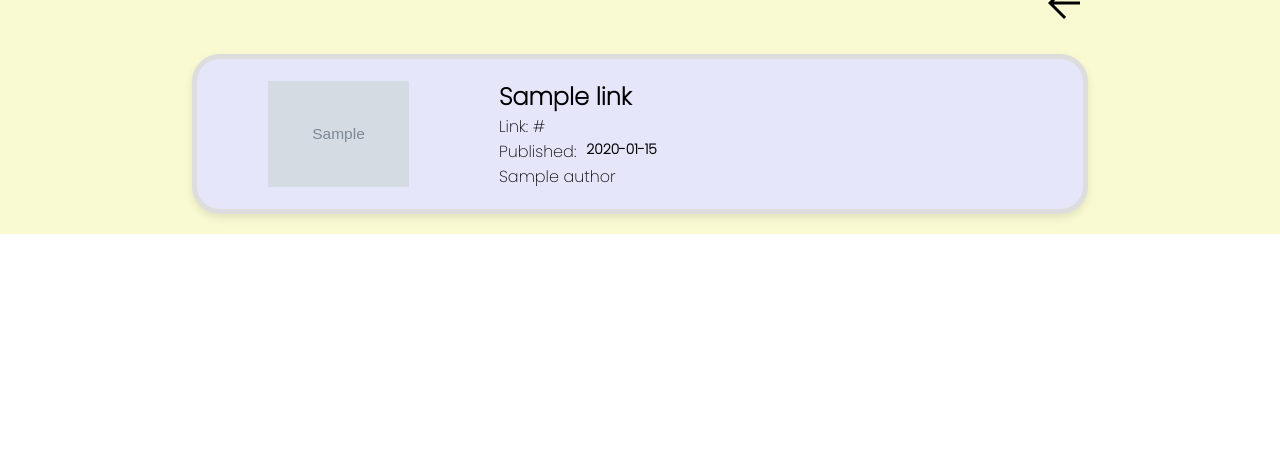
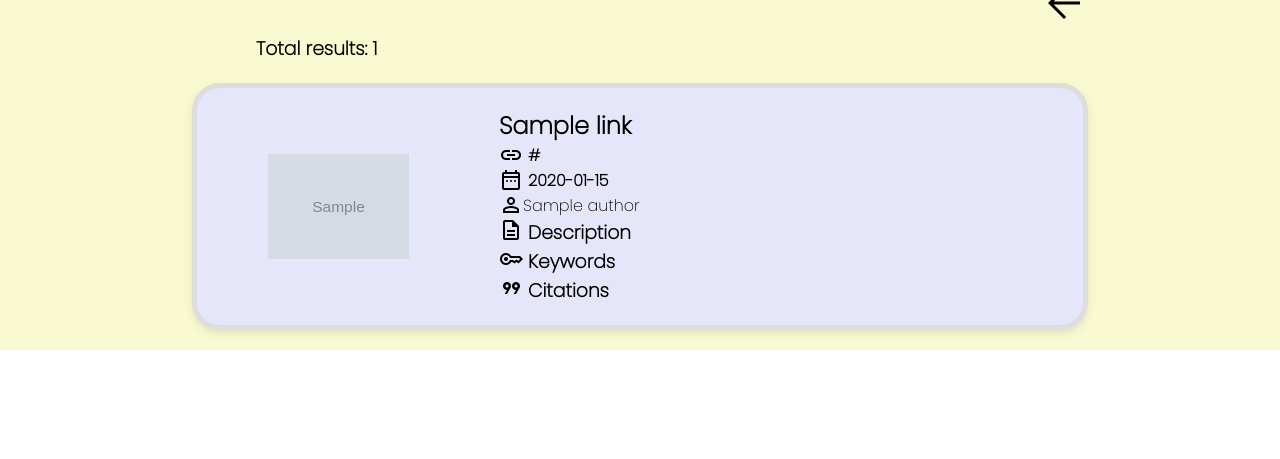
Before and after one commit to Fskobla/Diplomovka, a Flask app: template app/templates/literature.html in a window 1280 px wide. Shown: the part 341-800 px from the top of the page. Run offline with Flask 3, Linux system fonts and the light colour scheme; the template is opened without the code that fills it: values that come from a table or form of the project are taken from there, others are empty; tables that the repository leaves empty hold one stand-in row (values such as "Sample post"); grey boxes marked "Sample" are stand-in pictures.

Commit message:
Update UI design + created page 404

```diff
--- a/app/static/css/style.css
+++ b/app/static/css/style.css
@@ -147,6 +147,12 @@
     transform: scale(1.1);
 }
 
+.search-informations-result{
+    display: flex;
+    width: 60%;
+    margin: auto;
+}
+
 /* LITERATURE CARD */
 .card-container {
     display: flex;
@@ -179,8 +185,9 @@
 
 .article-image {
     width: 50%;
+    max-height: 300px;
     object-fit: cover;
-    margin: auto;
+    margin: 20px auto;
 }
 
 .article-title {
@@ -217,6 +224,18 @@
     text-decoration: underline;
 }
 
+.article-link-text{
+    display: flex;
+    flex-wrap: wrap;
+}
+
+.article-link{
+    margin-left: 5px;
+    font-size: 16px;
+    font-weight: bold;
+    color: black;
+}
+
 .date-text{
     display: flex;
 }
@@ -226,8 +245,97 @@
 }
 
 .date {
-    margin-left: 10px;
-    font-size: 14px;
+    margin-left: 5px;
+    font-size: 16px;
     font-weight: bold;
     color: black;
 }
+
+/* DESCRIPTION */
+.description-container{
+    display: flex;
+    flex-wrap: wrap;
+    cursor: pointer;
+}
+
+.description-content{
+    display: none;
+    margin-left: 5px;
+    transition: opacity 0.5s ease;
+}
+
+.description-title{
+    margin-left: 5px;
+}
+
+/* KEYWORDS */
+.keywords-container{
+    display: flex;
+    flex-wrap: wrap;
+    cursor: pointer;
+}
+
+.keywords-title{
+    margin-left: 5px;
+}
+
+.keywords-list{
+    list-style: none;
+    padding: 0;
+    margin: 0;
+    display: none;
+}
+
+.keywords-list.show {
+    display: flex;
+    flex-wrap: wrap;
+}
+
+.keyword-item{
+    margin-left: 5px;
+}
+
+/* CITATIONS */
+.citations-container{
+    display: flex;
+    flex-wrap: wrap;
+    cursor: pointer;
+}
+
+.citations-title {
+    margin-left: 5px;
+}
+
+.citations-list {
+    list-style: none;
+    padding: 0;
+    margin: 0;
+    display: none;
+}
+
+.citations-list.show {
+    display: flex;
+    flex-wrap: wrap;
+}
+
+.citation-item{
+    margin-left: 5px;
+}
+
+@media (max-width: 1200px) {
+    .card {
+        flex-direction: column;
+        align-items: center;
+    }
+
+    .left, .right {
+        flex: 1;
+        width: 100%;
+        text-align: center;
+    }
+
+    .article-image {
+        width: 50%; /* Adjust image width as needed */
+        margin-bottom: 20px; /* Add some space between image and text */
+    }
+}
--- a/app/static/js/literature.js
+++ b/app/static/js/literature.js
@@ -0,0 +1,32 @@
+const descriptionContainers = document.querySelectorAll('.description-container');
+
+descriptionContainers.forEach(container => {
+    container.addEventListener('click', () => {
+        const content = container.querySelector('.description-content');
+        if (content.style.display === 'none' || content.style.display === '') {
+            content.style.display = 'block';
+            content.style.transition = 'ease-in 0.5s';
+        } else {
+            content.style.display = 'none';
+            content.style.transition = 'ease-out 0.5s';
+        }
+    });
+});
+
+const keywordContainers = document.querySelectorAll('.keywords-container');
+
+keywordContainers.forEach(container => {
+    container.addEventListener('click', () => {
+        const keywordsList = container.querySelector('.keywords-list');
+        keywordsList.classList.toggle('show');
+    });
+});
+
+const citationContainers = document.querySelectorAll('.citations-container');
+
+citationContainers.forEach(container => {
+    container.addEventListener('click', () => {
+        const citationsList = container.querySelector('.citations-list');
+        citationsList.classList.toggle('show');
+    });
+});
--- a/app/templates/literature.html
+++ b/app/templates/literature.html
@@ -16,8 +16,13 @@
                 <img id="logo" src="{{ url_for('static', filename='images/logo.svg') }}" alt="Logo">
             </div>
         </div>
-        <div class="functionality-navigation">
-            <a class="home-icon" href="{{ url_for('index') }}"><span id="home-icon" class="material-symbols-outlined">arrow_back</span></a>
+        <div class="functionality">
+            <div class="functionality-navigation">
+                <a class="home-icon" href="{{ url_for('index') }}"><span id="home-icon" class="material-symbols-outlined">arrow_back</span></a>
+            </div>
+            <div class="search-informations-result">
+                <h3 class="total-results">Total results: <span>{{ links|length }}</span></h3>
+            </div>
         </div>
         <div class="card-container">
         {% for item in links %}
@@ -32,16 +37,45 @@
              <div class="right">
                 <h2 class="article-title">{{ item.article_title }}</h2>
                 <div class="article-link-text">
-                    <span class="article-link-title">Link: </span><a class="article-link" href="{{ item.link }}" class="article-link">{{ item.link }}</a>
+                    <span class="material-symbols-outlined">link</span>
+                    <a class="article-link" href="{{ item.link }}" class="article-link">{{ item.link }}</a>
                 </div>
                 <div class="date-text">
-                    <span class="date-published">Published:</span><p class="date">{{ item.date }}</p>
+                    <span class="material-symbols-outlined">date_range</span>
+                    <p class="date">{{ item.date }}</p>
                 </div>
                 <ul class="authors-list">
                     {% for author in item.authors %}
+                    <span class="material-symbols-outlined">person</span>
                     <li class="author-item">{{ author.name }}</li>
                     {% endfor %}
                 </ul>
+                <div class="description-container">
+                    <span class="material-symbols-outlined">description</span>
+                    <h3 class="description-title">Description</h3>
+                    <p class="description-content">{{ item.description }}</p>
+                </div>
+                <div class="keywords-container">
+                    <span class="material-symbols-outlined">key</span>
+                    <h3 class="keywords-title">Keywords</h3>
+                    <ul class="keywords-list">
+                        {% for keyword in item.keywords %}
+                            {% if not loop.last %}
+                                <li class="keyword-item">{{ keyword.word }},</li>
+                            {% endif %}
+                            <li class="keyword-item">{{ keyword.word }} </li>
+                        {% endfor %}
+                    </ul>
+                </div>
+                <div class="citations-container">
+                    <span class="material-symbols-outlined">format_quote</span>
+                    <h3 class="citations-title">Citations</h3>
+                    <ul class="citations-list">
+                        {% for citation in item.citations %}
+                            <li class="citation-item">{{ citation.reference }} </li>
+                        {% endfor %}
+                    </ul>
+                </div>
             </div>
         </div>
         {% endfor %}
```
Also changed, not shown: app/routes.py (+7 -1 lines), app/templates/page_404.html (added, +19 -0 lines).
